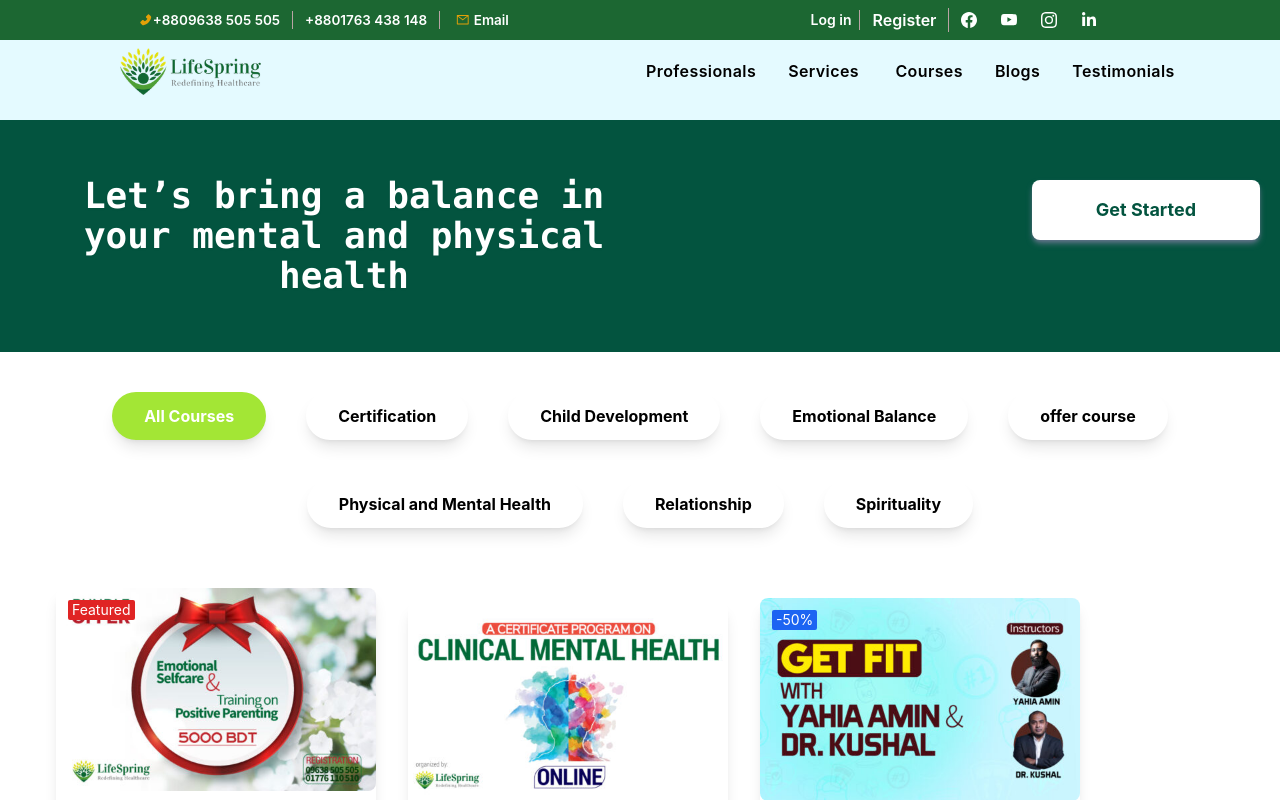
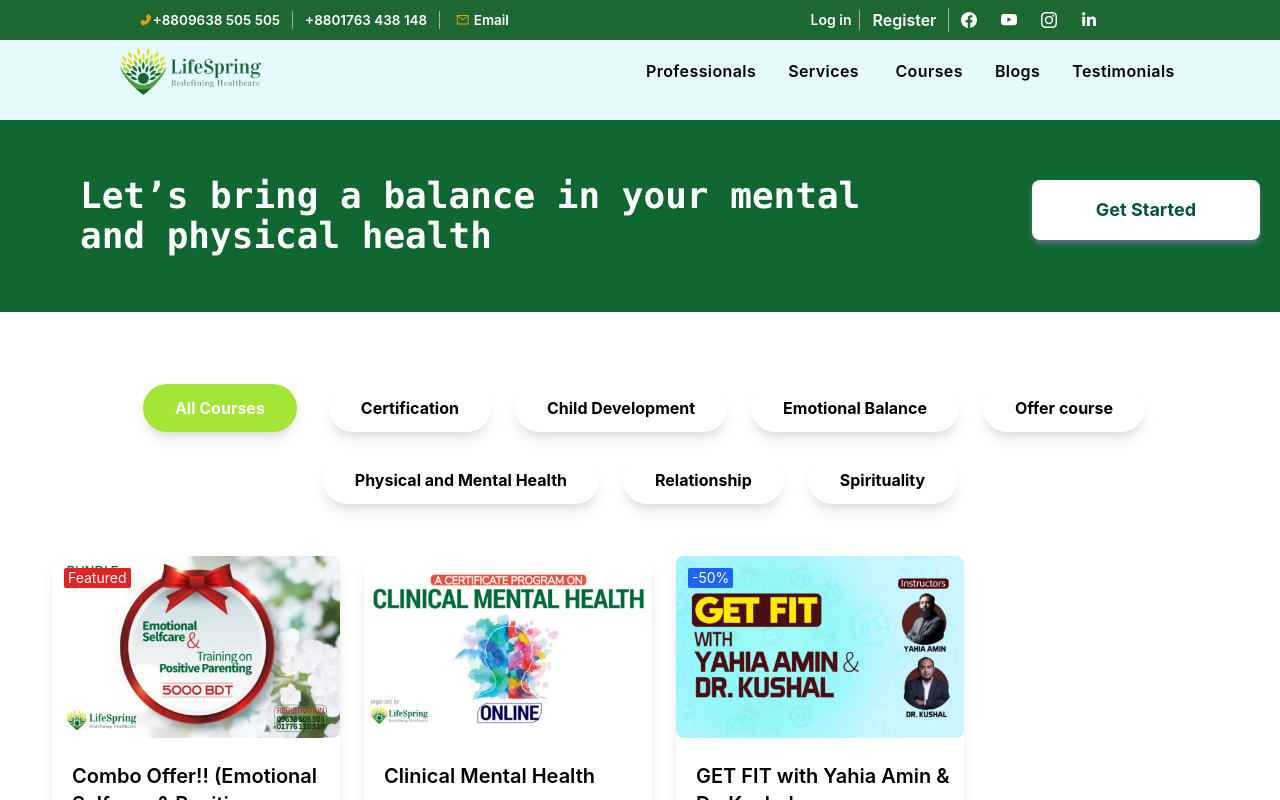
Before and after one commit to csilm/LifeSpringClone, a React (Create React App) app in the folder frontendls/: page /courses in a window 1280 px wide. Shown: the top 800 px of the page. Built offline with nearby package versions, Linux system fonts and the light colour scheme.

Commit message:
Goto Top

```diff
--- a/frontendls/src/components/Courses/CourseCard.jsx
+++ b/frontendls/src/components/Courses/CourseCard.jsx
@@ -8,10 +8,10 @@
   const [over, setOver] = useState(false);
 
   return (
-    <div className=' mt-5 w-[20rem] h-auto mx-4 animation shadow-lg rounded-lg'>
+    <div className='mt-5 w-[18rem] h-[33rem] mx-3 animation shadow-lg rounded-lg'>
       <div className="bg-white max-w-sm rounded-lg">
         <div className='overflow-hidden rounded-lg w-full'>
-          <div className='absolute z-10 pt-3 ml-3'>
+          <div className='absolute z-8 pt-3 ml-3'>
             <div className={info === "Featured" ? 'bg-red-600 text-sm px-1 rounded-sm text-white' : 'bg-blue-600 text-sm px-1 rounded-sm text-white'}>{info}</div>
           </div>
           <img className="hover:scale-110 ease-in-out duration-500 w-full z-2" src={img} alt="" />
--- a/frontendls/src/components/Courses/Courses.jsx
+++ b/frontendls/src/components/Courses/Courses.jsx
@@ -13,24 +13,26 @@
     <div>
       <Navbar />
       <div className='w-full h-auto flex flex-col justify-center items-center'>
-        <div className='w-full flex-wrap h-auto flex flex-row justify-start items-start bg-green-800'>
-          <div className='drop-shadow-sm lg:w-2/4 lg:pl-20 lg:py-14 p-8 sm:w-full h-auto text-4xl text-white font-mono font-bold flex items-start justify-start'>
+        <div className='w-full flex-wrap lg:mb-10 text-left h-auto flex flex-row justify-start items-start bg-[#106732]'>
+          <div className='drop-shadow-sm lg:w-[70%] lg:pl-20 lg:py-14 p-8 w-full h-auto lg:text-4xl text-lg text-white font-mono font-bold flex items-start justify-start'>
             Let’s bring a balance in your mental and physical health
           </div>
-          <div className='lg:w-1/2 sm:w-full flex lg:justify-end items-center lg:h-[10rem] lg:pt-10'>
-            <button className='ml-10 m-5 bg-white px-16 hover:bg-lime-500 duration-300 sm:mb-10 hover:text-white rounded-lg text-lg font-bold text-green-800 shadow-md shadow-slate-500 py-4'>Get Started</button>
+          <div className='lg:w-[30%] w-full flex lg:justify-end items-center lg:h-[10rem] lg:pt-10'>
+            <button className='lg:ml-10 m-5 bg-white px-16 hover:bg-lime-500 duration-300 sm:mb-10 hover:text-white rounded-lg text-lg font-bold text-green-800 shadow-md shadow-slate-500 py-4'>Get Started</button>
           </div>
 
         </div>
-        <div className='pt-5 w-full flex-wrap h-auto flex flex-row justify-center items-center'>
-          <div onClick={() => { seton("all") }} className={on === 'all' ? 'bg-lime-400 text-white duration-300 py-3 px-8 mx-5 text-md rounded-full shadow-lg font-bold cursor-pointer' : 'cursor-pointer hover:bg-lime-400 hover:text-white duration-300 py-3 px-8 m-5 text-md rounded-full shadow-lg font-bold'}>All Courses</div>
-          <div onClick={() => { seton("certificate") }} className={on === 'certificate' ? 'bg-lime-400 text-white duration-300 py-3 px-8 mx-5 text-md rounded-full shadow-lg font-bold cursor-pointer' : 'cursor-pointer hover:bg-lime-400 hover:text-white duration-300 py-3 px-8 m-5 text-md rounded-full shadow-lg font-bold'}>Certification</div>
-          <div onClick={() => { seton("child") }} className={on === 'child' ? 'bg-lime-400 text-white duration-300 py-3 px-8 mx-5 text-md rounded-full shadow-lg font-bold cursor-pointer' : 'cursor-pointer hover:bg-lime-400 hover:text-white duration-300 py-3 px-8 m-5 text-md rounded-full shadow-lg font-bold'}>Child Development</div>
-          <div onClick={() => { seton("emotional") }} className={on === 'emotional' ? 'bg-lime-400 text-white duration-300 py-3 px-8 mx-5 text-md rounded-full shadow-lg font-bold cursor-pointer' : 'cursor-pointer hover:bg-lime-400 hover:text-white duration-300 py-3 px-8 m-5 text-md rounded-full shadow-lg font-bold'}>Emotional Balance</div>
-          <div onClick={() => { seton("offer") }} className={on === 'offer' ? 'bg-lime-400 text-white duration-300 py-3 px-8 mx-5 text-md rounded-full shadow-lg font-bold cursor-pointer' : 'cursor-pointer hover:bg-lime-400 hover:text-white duration-300 py-3 px-8 m-5 text-md rounded-full shadow-lg font-bold'}>offer course</div>
-          <div onClick={() => { seton("physical") }} className={on === 'physical' ? 'bg-lime-400 text-white duration-300 py-3 px-8 mx-5 text-md rounded-full shadow-lg font-bold cursor-pointer' : ' cursor-pointer hover:bg-lime-400 hover:text-white duration-300 py-3 px-8 m-5 text-md rounded-full shadow-lg font-bold'}>Physical and Mental Health</div>
-          <div onClick={() => { seton("relationship") }} className={on === 'relationship' ? 'bg-lime-400 text-white duration-300 py-3 px-8 mx-5 text-md rounded-full shadow-lg font-bold cursor-pointer' : 'cursor-pointer hover:bg-lime-400 hover:text-white duration-300 py-3 px-8 m-5 text-md rounded-full shadow-lg font-bold'}>Relationship</div>
-          <div onClick={() => { seton("spritual") }} className={on === 'spritual' ? 'bg-lime-400 text-white duration-300 py-3 px-8 mx-5 text-md rounded-full shadow-lg font-bold cursor-pointer' : 'cursor-pointer hover:bg-lime-400 hover:text-white duration-300 py-3 px-8 m-5 text-md rounded-full shadow-lg font-bold'}>Spirituality</div>
+        <div>
+          <div className='pt-5 w-full flex-wrap h-auto flex flex-row justify-center items-center'>
+            <div onClick={() => { seton("all") }} className={on === 'all' ? 'bg-lime-400 text-white duration-300 py-3 px-8 mx-5 text-md rounded-full shadow-lg font-bold cursor-pointer' : 'cursor-pointer hover:bg-lime-400 hover:text-white duration-300 py-3 px-8 m-3 text-md rounded-full shadow-lg font-bold'}>All Courses</div>
+            <div onClick={() => { seton("certificate") }} className={on === 'certificate' ? 'bg-lime-400 text-white duration-300 py-3 px-8 mx-5 text-md rounded-full shadow-lg font-bold cursor-pointer' : 'cursor-pointer hover:bg-lime-400 hover:text-white duration-300 py-3 px-8 m-3 text-md rounded-full shadow-lg font-bold'}>Certification</div>
+            <div onClick={() => { seton("child") }} className={on === 'child' ? 'bg-lime-400 text-white duration-300 py-3 px-8 mx-5 text-md rounded-full shadow-lg font-bold cursor-pointer' : 'cursor-pointer hover:bg-lime-400 hover:text-white duration-300 py-3 px-8 m-3 text-md rounded-full shadow-lg font-bold'}>Child Development</div>
+            <div onClick={() => { seton("emotional") }} className={on === 'emotional' ? 'bg-lime-400 text-white duration-300 py-3 px-8 mx-5 text-md rounded-full shadow-lg font-bold cursor-pointer' : 'cursor-pointer hover:bg-lime-400 hover:text-white duration-300 py-3 px-8 m-3 text-md rounded-full shadow-lg font-bold'}>Emotional Balance</div>
+            <div onClick={() => { seton("offer") }} className={on === 'offer' ? 'bg-lime-400 text-white duration-300 py-3 px-8 mx-5 text-md rounded-full shadow-lg font-bold cursor-pointer' : 'cursor-pointer hover:bg-lime-400 hover:text-white duration-300 py-3 px-8 m-3 text-md rounded-full shadow-lg font-bold'}>Offer course</div>
+            <div onClick={() => { seton("physical") }} className={on === 'physical' ? 'bg-lime-400 text-white duration-300 py-3 px-8 mx-5 text-md rounded-full shadow-lg font-bold cursor-pointer' : ' cursor-pointer hover:bg-lime-400 hover:text-white duration-300 py-3 px-8 m-3 text-md rounded-full shadow-lg font-bold'}>Physical and Mental Health</div>
+            <div onClick={() => { seton("relationship") }} className={on === 'relationship' ? 'bg-lime-400 text-white duration-300 py-3 px-8 mx-5 text-md rounded-full shadow-lg font-bold cursor-pointer' : 'cursor-pointer hover:bg-lime-400 hover:text-white duration-300 py-3 px-8 m-3 text-md rounded-full shadow-lg font-bold'}>Relationship</div>
+            <div onClick={() => { seton("spritual") }} className={on === 'spritual' ? 'bg-lime-400 text-white duration-300 py-3 px-8 mx-5 text-md rounded-full shadow-lg font-bold cursor-pointer' : 'cursor-pointer hover:bg-lime-400 hover:text-white duration-300 py-3 px-8 m-3 text-md rounded-full shadow-lg font-bold'}>Spirituality</div>
+          </div>
         </div>
         <div className='w-full flex lg:justify-start justify-center pl-10 items-center flex-row flex-wrap h-auto pt-5 pb-10'>
 
--- /dev/null
+++ b/frontendls/src/components/GotoTopBtn/GotoTopBtn.jsx
@@ -0,0 +1,39 @@
+import React, { useEffect, useState } from 'react'
+import './gotoTop.css'
+import {BsArrowUp} from 'react-icons/bs'
+
+const GotoTopBtn = () => {
+    const [isVisible, setIsVisible] = useState(false)
+    const gotoTop=()=>{
+        window.scrollTo({
+            top: 0,
+            left: 0,
+            behavior: "smooth",
+        })
+    }
+
+    const listenToScroll = () =>{
+        let height = 350;
+        const winScroll = document.body.scrollTop || document.documentElement.scrollTop;
+        if (winScroll > height) {
+            setIsVisible(true);
+        }else{
+            setIsVisible(false);
+        }
+    }
+
+    useEffect(()=>{
+        window.addEventListener('scroll', listenToScroll);
+    },[]);
+    return (
+        <div className='gotoTopBtn'>
+            {isVisible && (
+            <div className='topBtn' onClick={gotoTop}>
+                <BsArrowUp/>
+            </div>
+            )}
+        </div>
+    )
+}
+
+export default GotoTopBtn
--- a/frontendls/src/components/Homepage/HCourses.jsx
+++ b/frontendls/src/components/Homepage/HCourses.jsx
@@ -12,7 +12,7 @@
     CourseInfo.forEach((cinfo) => {
         hcourseslist.push(
             <div className='px-2'>
-                <div className="bg-white max-w-sm rounded-lg">
+                <div className="bg-white max-w-sm h-[22rem] mb-5 rounded-lg">
                     <div className='overflow-hidden rounded-lg w-full'>
                         <div className='absolute z-8 pt-3 ml-3'>
                             <div className={cinfo.info === "Featured" ? 'bg-red-600 text-sm px-1 rounded-sm text-white' : 'bg-blue-600 text-sm px-1 rounded-sm text-white'}>{cinfo.info}</div>
--- a/frontendls/src/components/Homepage/Homepage.jsx
+++ b/frontendls/src/components/Homepage/Homepage.jsx
@@ -12,6 +12,7 @@
 // import Banner from './Banner';
 import OurClients from './OurClients'
 import HealthServices from './HealthServices'
+import GotoTopBtn from '../GotoTopBtn/GotoTopBtn';
 
 const Homepage = () => {
   return (
@@ -28,6 +29,7 @@
       <ClientsFeedBack/>
       <HealthBlog/>
       <Video/>
+      <GotoTopBtn/>
       <Footer/>
     </div>
   )
--- a/frontendls/src/components/Navbar/SmallScreen.jsx
+++ b/frontendls/src/components/Navbar/SmallScreen.jsx
@@ -44,7 +44,7 @@
                    </div>
                </li>
                <div className='w-4/5 ml-[1.2rem] h-[.05rem] bg-black  '></div>
-               <li className=" flex justify-start items-start px-5 text-white hover:text-blue-400 cursor-pointer font-semibold text-base py-5 "><button className='btn'>Courses<div className='ub1'></div></button></li>
+               <li className=" flex justify-start items-start px-5 text-white hover:text-blue-400 cursor-pointer font-semibold text-base py-5 "><button className='btn'> <a href={"/courses"}>Courses </a><div className='ub1'></div></button></li>
                <div className='w-4/5 ml-[1.2rem] h-[.05rem] bg-black  '></div>
                <li className=" flex justify-start items-start px-5 text-white hover:text-blue-400 cursor-pointer font-semibold text-base py-5 "><button className='btn'>Blogs<div className='ub1'></div></button></li>
                <div className='w-4/5 ml-[1.2rem] h-[.05rem] bg-black  '></div>
--- a/frontendls/src/components/Proff/Card.jsx
+++ b/frontendls/src/components/Proff/Card.jsx
@@ -5,7 +5,7 @@
 
 const Card = ({ img, prof, name, degree }) => {
     return (
-        <div className='px-1 lg:w-[20rem] mx-3 animation'>
+        <div className='px-1 lg:w-[18rem] mx-3 animation'>
             <div className="bg-white max-w-sm">
                 <div className='overflow-hidden rounded-lg'>
                     <img className="hover:scale-125 ease-in-out duration-500" src={img} alt="" />
--- a/frontendls/src/components/Proff/style.css
+++ b/frontendls/src/components/Proff/style.css
@@ -27,3 +27,9 @@
   position: absolute; inset: 0px auto auto 0px; margin: 0px; transform: translate3d(0px, 1263.2px, 0px);
 
 }
+
+@media (max-width : 1024px) {
+  .bigScreen{
+    display: none;
+  }
+}
```
Also changed, not shown: frontendls/src/components/GotoTopBtn/gotoTop.css (added, +23 -0 lines), frontendls/src/components/Proff/Prof.jsx (+6 -6 lines).
